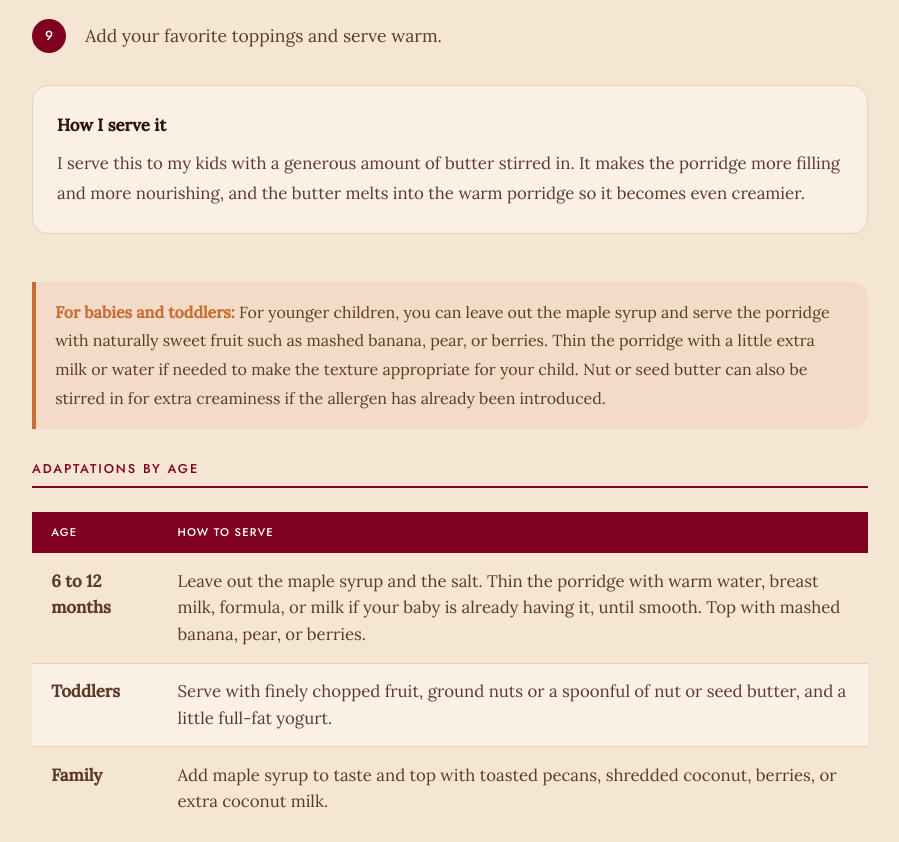
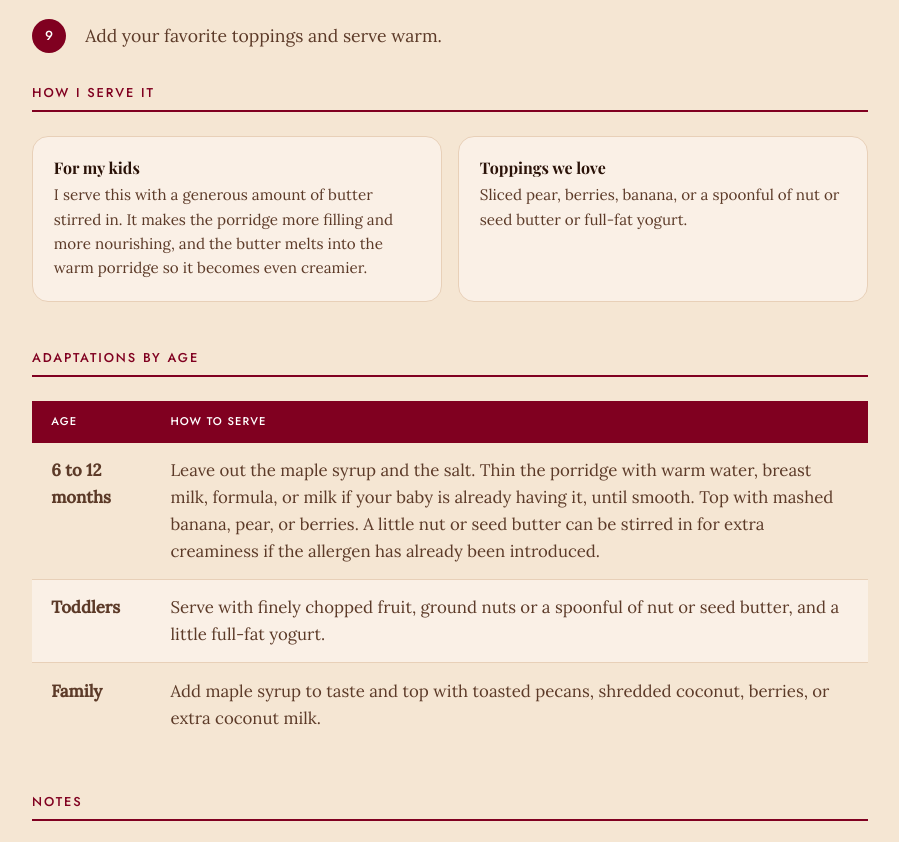
Before and after one commit to avishomali/nourished-from-birth, a plain HTML site: page nourished-from-birth/pages/recipes/coconut-amaranth-porridge.html in a window 1280 px wide. Shown: the part 2200-3042 px from the top of the page, without its empty margins (190-1089 px from the left). Drawn offline with nearby package versions, Linux system fonts and the light colour scheme; a web font is replaced by a local one.

Commit message:
Update coconut-amaranth-porridge.html

```diff
--- a/nourished-from-birth/pages/recipes/coconut-amaranth-porridge.html
+++ b/nourished-from-birth/pages/recipes/coconut-amaranth-porridge.html
@@ -178,13 +178,16 @@
       </li>
     </ol>
 
-    <div class="intro-block">
-      <strong>How I serve it</strong>
-      I serve this to my kids with a generous amount of butter stirred in. It makes the porridge more filling and more nourishing, and the butter melts into the warm porridge so it becomes even creamier.
-    </div>
-
-    <div class="warning-box">
-      <strong>For babies and toddlers:</strong> For younger children, you can leave out the maple syrup and serve the porridge with naturally sweet fruit such as mashed banana, pear, or berries. Thin the porridge with a little extra milk or water if needed to make the texture appropriate for your child. Nut or seed butter can also be stirred in for extra creaminess if the allergen has already been introduced.
+    <h2 class="section-title">How I Serve It</h2>
+    <div class="combo-grid">
+      <div class="combo-item">
+        <h4>For my kids</h4>
+        <p>I serve this with a generous amount of butter stirred in. It makes the porridge more filling and more nourishing, and the butter melts into the warm porridge so it becomes even creamier.</p>
+      </div>
+      <div class="combo-item">
+        <h4>Toppings we love</h4>
+        <p>Sliced pear, berries, banana, or a spoonful of nut or seed butter or full-fat yogurt.</p>
+      </div>
     </div>
 
     <h2 class="section-title">Adaptations by Age</h2>
@@ -193,7 +196,7 @@
       <tbody>
         <tr>
           <td><strong>6 to 12 months</strong></td>
-          <td>Leave out the maple syrup and the salt. Thin the porridge with warm water, breast milk, formula, or milk if your baby is already having it, until smooth. Top with mashed banana, pear, or berries.</td>
+          <td>Leave out the maple syrup and the salt. Thin the porridge with warm water, breast milk, formula, or milk if your baby is already having it, until smooth. Top with mashed banana, pear, or berries. A little nut or seed butter can be stirred in for extra creaminess if the allergen has already been introduced.</td>
         </tr>
         <tr>
           <td><strong>Toddlers</strong></td>
```
